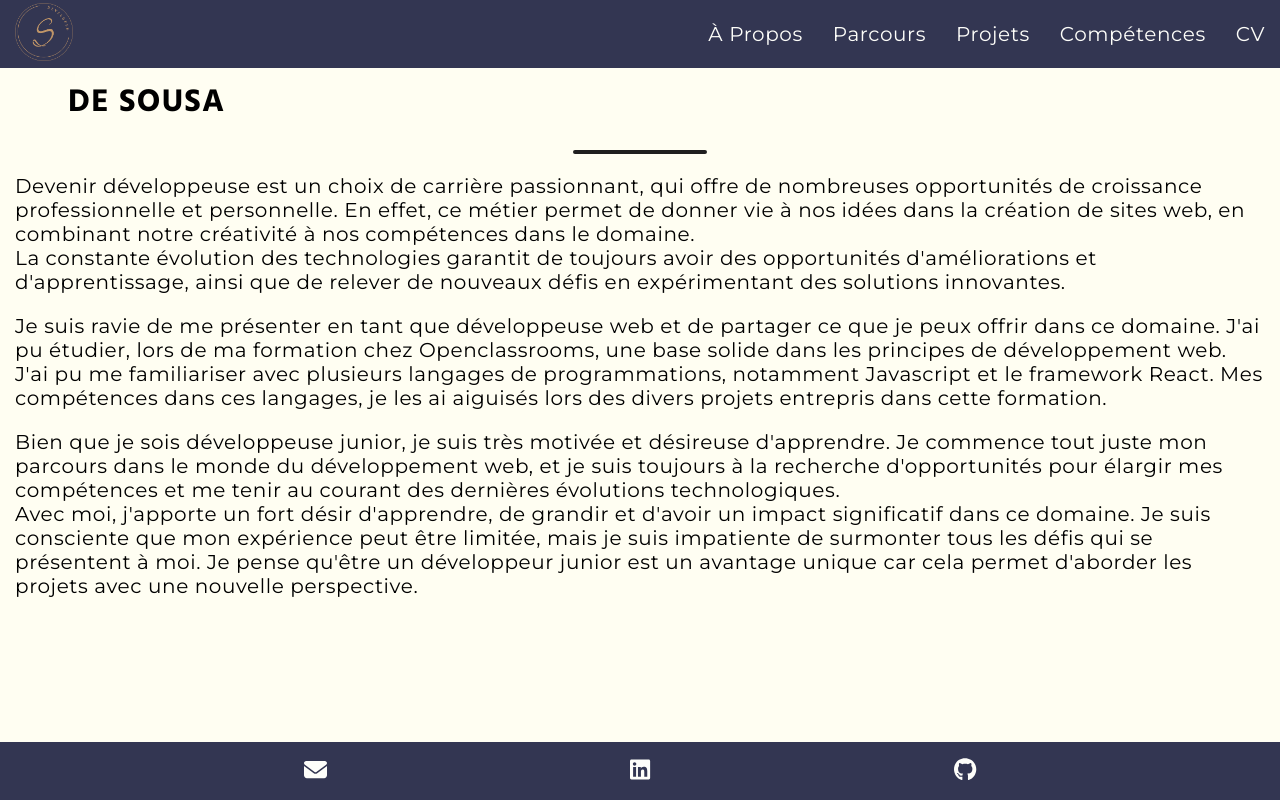
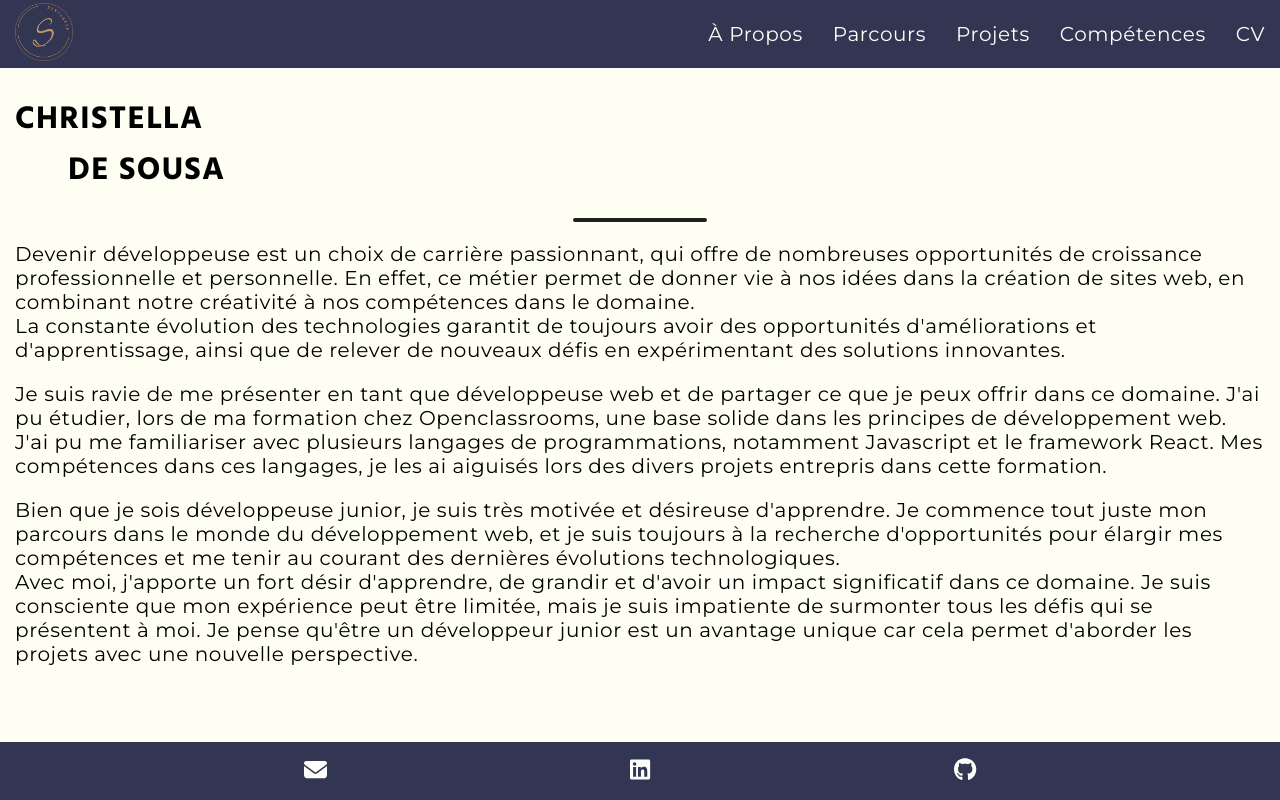
Before and after one commit to Christellaa/portfolio, a React (Create React App) app: page / in a window 1280 px wide. Built offline with nearby package versions, Linux system fonts and the light colour scheme.

Commit message:
Add margin top to wrapper so it isn't overlapped by header

```diff
--- a/src/App.css
+++ b/src/App.css
@@ -114,6 +114,7 @@ body {
 .wrapper {
   flex: 1;
   padding: 5px 15px;
+  margin-top: 68px;
 }
 
 .headerContainer {
```
